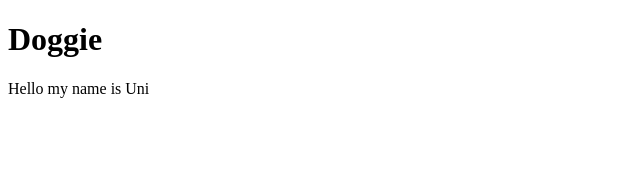
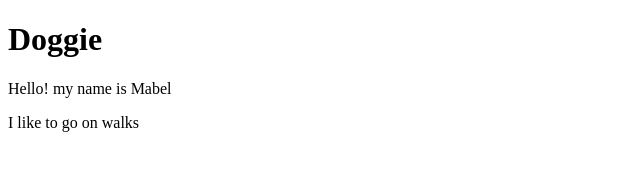
Before and after one commit to scohanim/week-02, a plain HTML site: page index.html in a window 1280 px wide. Shown: the whole page, without its empty margins (0-640 px from the left). Drawn offline with Linux system fonts and the light colour scheme.

Commit message:
Add what makes Mabel happy

```diff
--- a/index.html
+++ b/index.html
@@ -8,7 +8,10 @@
 <body>
     <h1>Doggie</h1>
 
-    <p>Hello my name is Uni</p>
+    <p>Hello! my name is Mabel</p>
+
+    <p>I like to go on walks</p>
+
 
 </body>
 </html>
```
